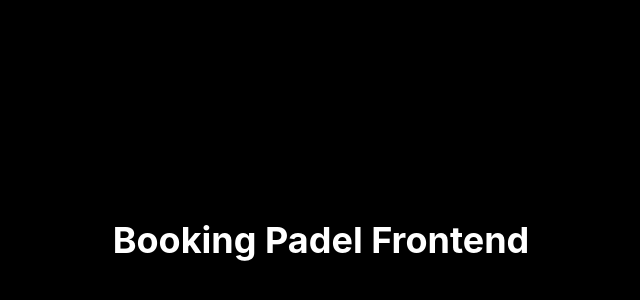
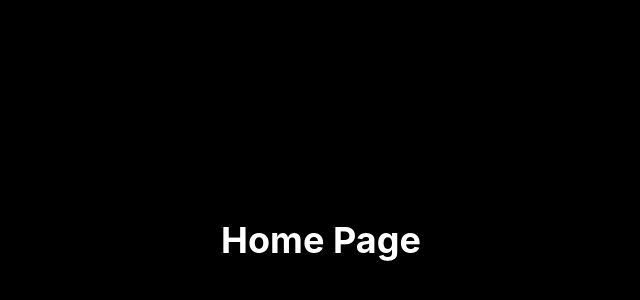
Before and after one commit to KgzzzX/booking-padel-frontend, a React (Vite) app: page / in a window 1280 px wide. Shown: the part 160-460 px from the top of the page, without its empty margins (319-959 px from the left). Built offline with nearby package versions, Linux system fonts and the light colour scheme.

Commit message:
setup routing and project structure

```diff
--- a/src/App.jsx
+++ b/src/App.jsx
@@ -1,11 +1,12 @@
+/*
+  Mengimpor routing utama website
+*/
+import AppRoutes from "./routes";
+
 function App() {
-  return (
-    <div className="bg-black min-h-screen text-white flex items-center justify-center">
-      <h1 className="text-4xl font-bold">
-        Booking Padel Frontend
-      </h1>
-    </div>
-  )
+
+  // Menampilkan semua routing website
+  return <AppRoutes />;
 }
 
-export default App
+export default App;
--- /dev/null
+++ b/src/pages/auth/LoginPage.jsx
@@ -0,0 +1,16 @@
+/* =========================
+   LoginPage
+   Halaman login user
+========================= */
+
+function LoginPage() {
+  return (
+    <div className="bg-black min-h-screen text-white flex items-center justify-center">
+      <h1 className="text-4xl font-bold">
+        Login Page
+      </h1>
+    </div>
+  );
+}
+
+export default LoginPage;
--- /dev/null
+++ b/src/pages/user/HomePage.jsx
@@ -0,0 +1,16 @@
+/* =========================
+   HomePage
+   Halaman utama website
+========================= */
+
+function HomePage() {
+  return (
+    <div className="bg-black min-h-screen text-white flex items-center justify-center">
+      <h1 className="text-4xl font-bold">
+        Home Page
+      </h1>
+    </div>
+  );
+}
+
+export default HomePage;
--- /dev/null
+++ b/src/routes/index.jsx
@@ -0,0 +1,33 @@
+// Import routing React
+import { BrowserRouter, Routes, Route } from "react-router-dom";
+
+// Import pages
+import HomePage from "../pages/user/HomePage";
+import LoginPage from "../pages/auth/LoginPage";
+
+/* =========================
+   AppRoutes
+   Tempat semua routing website
+========================= */
+function AppRoutes() {
+  return (
+
+    // Pembungkus utama routing
+    <BrowserRouter>
+
+      {/* Kumpulan semua route */}
+      <Routes>
+
+        {/* Halaman Home */}
+        <Route path="/" element={<HomePage />} />
+
+        {/* Halaman Login */}
+        <Route path="/login" element={<LoginPage />} />
+
+      </Routes>
+
+    </BrowserRouter>
+  );
+}
+
+export default AppRoutes;
```
